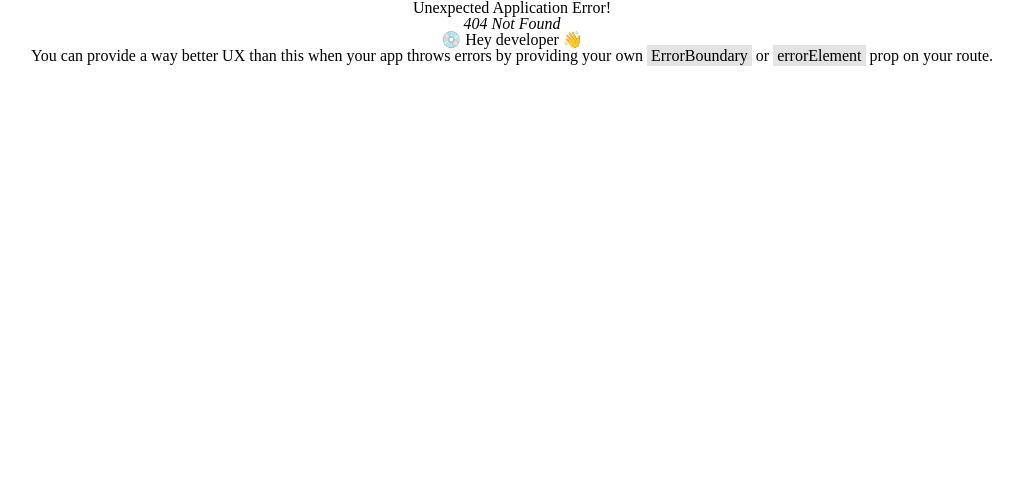
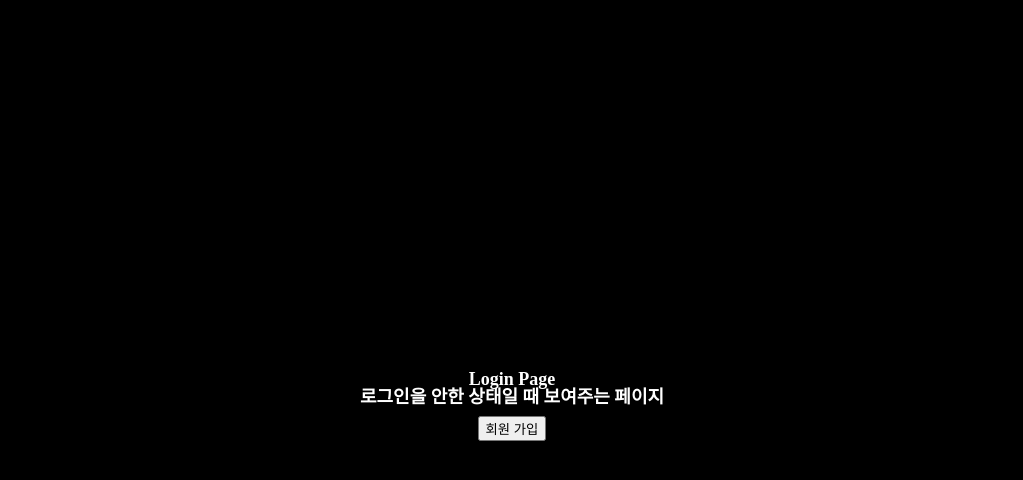
Before and after one commit to Rayched/Twitter-clone, a React (Vite) app: page /login in a window 1280 px wide. Before the commit this address had no page. Shown: the top 480 px of the page, without its empty margins (128-1151 px from the left). Built offline with nearby package versions, Linux system fonts and the light colour scheme.

Commit message:
20251205 작업 내역 backup

```diff
--- a/src/FirebaseSetup.ts
+++ b/src/FirebaseSetup.ts
@@ -1,10 +1,9 @@
 import { initializeApp } from "firebase/app";
 import { getAuth } from "firebase/auth";
 
-const Keys = process.env.REACT_APP_FIREBASE_API_KEY;
 
 const firebaseConfig = {
-  apiKey: Keys,
+  apiKey: "AIzaSyA0UJCoCVawrR-QyRZ9jWWOKIuuU1ezF1A",
   authDomain: "nwitter-cfafe.firebaseapp.com",
   projectId: "nwitter-cfafe",
   storageBucket: "nwitter-cfafe.firebasestorage.app",
--- /dev/null
+++ b/src/components/protected-route.tsx
@@ -0,0 +1,14 @@
+import { Navigate } from "react-router-dom";
+import { auth } from "../FirebaseSetup"
+
+function ProtectedRoute({children}: {children: React.ReactNode}){
+    const user = auth.currentUser;
+
+    if(user === null){
+        return <Navigate to="/login"/>
+    } else {
+        return children
+    }
+};
+
+export default ProtectedRoute
--- a/src/Routings/Home.tsx
+++ b/src/routes/Home.tsx
@@ -1,5 +1,6 @@
 import { Link } from "react-router-dom";
 import styled from "styled-components";
+import { auth } from "../FirebaseSetup";
 
 const Wrapper = styled.div`
     width: inherit;
@@ -39,12 +40,17 @@ const CreateAccountBtn = styled.div`
 `;
 
 export default function Home(){
+    const Logout = () => {
+        auth.signOut();
+        alert("로그아웃");
+    };
     return (
         <Wrapper>
             <h4>Home</h4>
             <CreateAccountBtn>
                 <Link to={"/signup"}>계정 만들기</Link>
             </CreateAccountBtn>
+            <button onClick={Logout}>로그아웃</button>
         </Wrapper>
     );
 }
--- /dev/null
+++ b/src/routes/Login.tsx
@@ -0,0 +1,44 @@
+import { Link, useNavigate } from "react-router-dom";
+import styled from "styled-components";
+
+const LoginWrapper = styled.div`
+    width: 100dvw;
+    height: 100dvh;
+    display: flex;
+    flex-direction: column;
+    justify-content: center;
+    align-items: center;
+    color: white;
+    background-color: black;
+`;
+
+const LoginHeader = styled.header`
+    display: flex;
+    flex-direction: column;
+    justify-content: center;
+    align-items: center;
+    padding: 5px 0px;
+    margin: 5px 0px;
+    font-size: 18px;
+    font-weight: bold;
+`;
+
+function LoginPage(){
+    const Navigate = useNavigate();
+
+    const RedirectSignupPage = () => {
+        Navigate("/signup");
+    };
+
+    return (
+        <LoginWrapper>
+            <LoginHeader>
+                <h4>Login Page</h4>
+                <h4>로그인을 안한 상태일 때 보여주는 페이지</h4>
+            </LoginHeader>
+            <button onClick={RedirectSignupPage}>회원 가입</button>
+        </LoginWrapper>
+    );
+};
+
+export default LoginPage;
--- a/src/Routings/SignUp.tsx
+++ b/src/routes/SignUp.tsx
@@ -1,10 +1,12 @@
-import { useEffect } from "react";
+import { createUserWithEmailAndPassword, updateProfile } from "firebase/auth";
+import { useEffect, useState } from "react";
 import { useForm } from "react-hook-form";
-import { Link } from "react-router-dom";
+import { Link, useNavigate } from "react-router-dom";
 import styled from "styled-components";
+import { auth } from "../FirebaseSetup";
 
 interface  I_SignupForm {
-    UserId?: string;
+    UserName?: string;
     Email?: string;
     Password?: string;
 };
@@ -92,10 +94,31 @@ const SubmitBtn = styled.button`
 
 function SignUpPage(){
     const {register, handleSubmit, setValue} = useForm();
+    const [isLoading, setLoading] = useState(false);
+    const Navigate = useNavigate();
 
-    const onValid = ({UserId, Email}: I_SignupForm) => {
-        alert(`Id: ${UserId} / Email: ${Email}`);
-        setValue("UserId", "");
+    const onValid = async({UserName, Email, Password}: I_SignupForm) => {
+        if(isLoading || UserName === "" || Email === "" || Password === ""){
+            return;
+        }
+        try {
+            setLoading(true);
+            const Credentials = await createUserWithEmailAndPassword(
+                auth,
+                String(Email),
+                String(Password)
+            );
+            console.log(Credentials.user);
+            await updateProfile(Credentials.user, {
+                displayName: UserName
+            });
+            Navigate("/");
+        } catch(error){
+            console.log(error);
+        } finally {
+            setLoading(false);
+        }
+        setValue("UserName", "");
         setValue("Password", "");
         setValue("Email", "");
     };
@@ -118,20 +141,18 @@ function SignUpPage(){
             <SignupForms onSubmit={handleSubmit(onValid)}>
                 <InputBox
                     type="text"
-                    placeholder="아이디 (세 글자 이상)"
+                    placeholder="닉네임 (세 글자 이상)"
                     autoComplete="off"
-                    {
-                        ...register(
-                            "UserId",
-                            {
-                                required: true,
-                                minLength: {
-                                    value: 2,
-                                    message: "최소 3 글자 이상 입력해주세요."
-                                }
+                    {...register(
+                        "UserName",
+                        {
+                            required: true,
+                            minLength: {
+                                value: 3,
+                                message: "최소 3 글자 이상 입력해주세요."
                             }
-                        )
-                    }
+                        }
+                    )}
                 />
                 <InputBox
                     type="text"
@@ -142,7 +163,7 @@ function SignUpPage(){
                         {
                             required: true,
                             pattern: {
-                                value: /^[A-Za-z0-9.%+-]+@[A-Za-z09.%+-]+\.[A-Za-z]{2,}$/,
+                                value: /^[A-Za-z0-9]+@[A-Za-z0-9.-]+\.[A-Za-z]{2,}$/,
                                 message: "입력하신 이메일을 다시 확인해주세요."
                             }
                         }
@@ -150,8 +171,15 @@ function SignUpPage(){
                 />
                 <InputBox
                     type="password"
-                    placeholder="비밀번호"
-                    {...register("Password", {required: true})}
+                    autoComplete="off"
+                    placeholder="비밀번호 (최소 6 글자 이상)"
+                    {...register(
+                        "Password",
+                        {
+                            required: true,
+                            minLength: 6
+                        }
+                    )}
                 />
                 <SubmitBtn>회원 가입</SubmitBtn>
             </SignupForms>
```
Also changed, not shown: src/App.tsx (+11 -5 lines), src/routes/Loading.tsx (renamed from src/Routings/Loading.tsx), src/routes/layout.tsx (renamed from src/Routings/layout.tsx), 1 other file (tests, documents, lock files or other folders).
